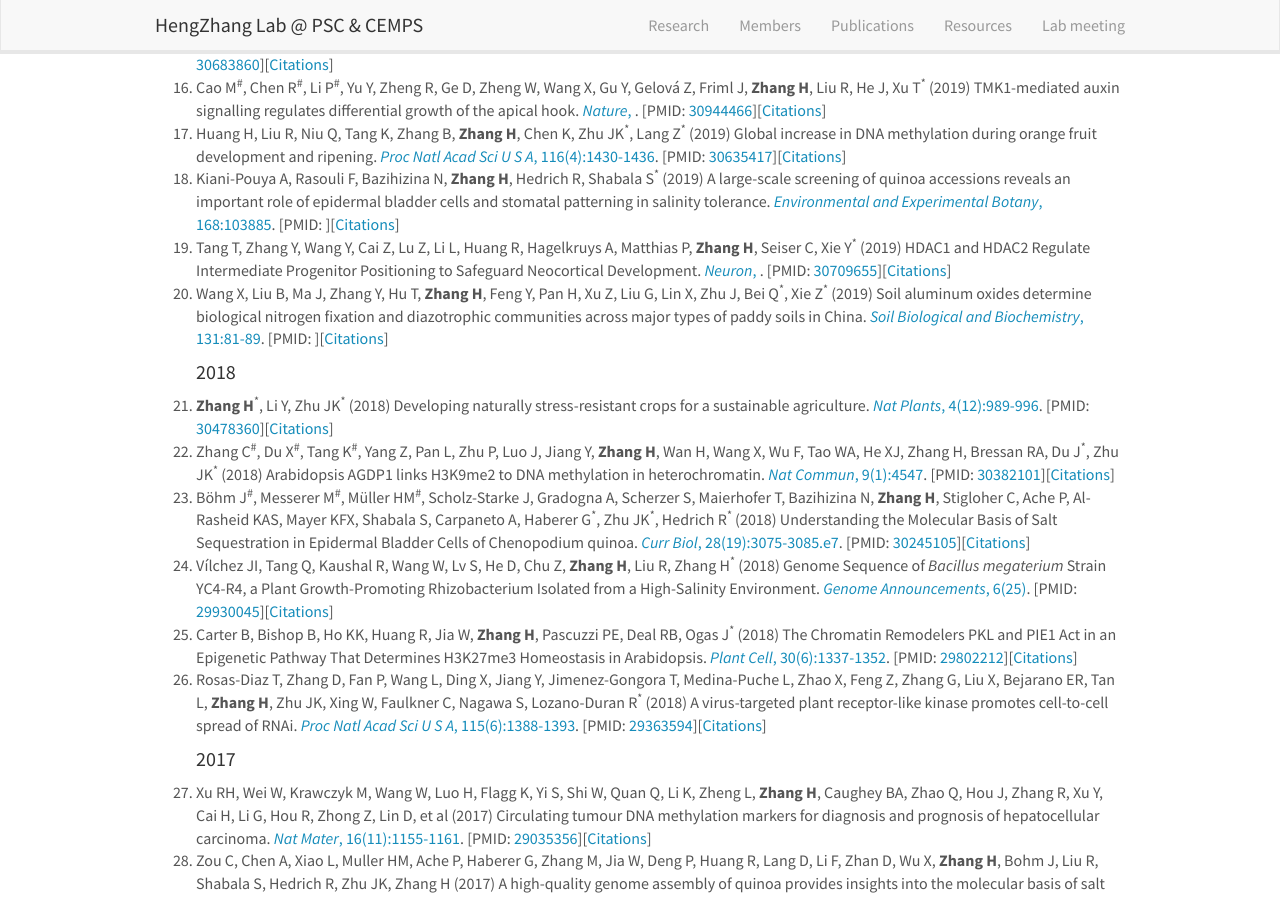
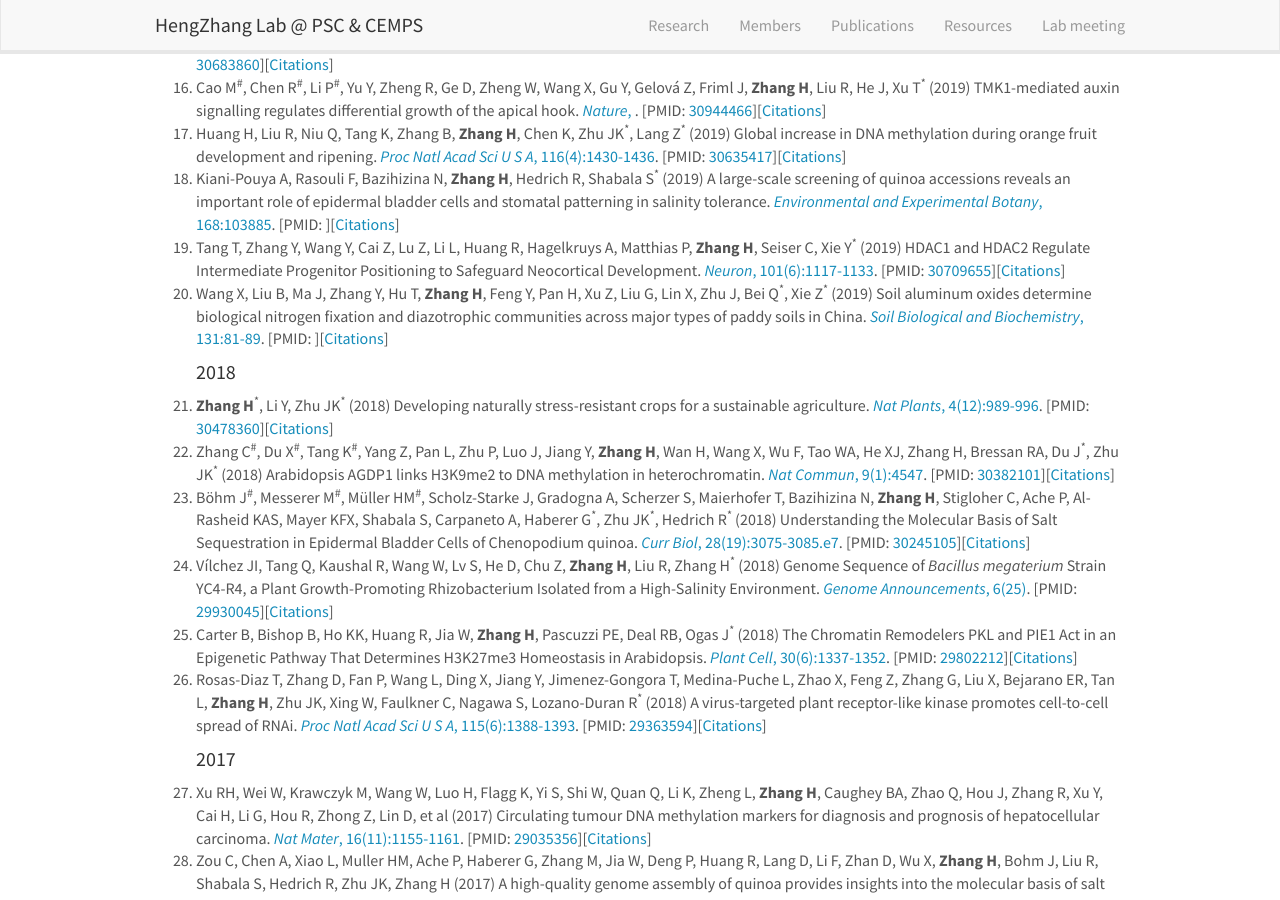
Before and after one commit to hengzhanglab/hengzhanglab.github.io, a Jekyll site: the page built from _pages/publications.md, in a window 1280 px wide and 900 px high, scrolled down 979 px. Built offline with Jekyll 4.4.1, drawn with Linux system fonts in a browser that asks for light colours; nearby versions of some CDN libraries.

Commit message:
Update publications.yml

```diff
--- a/_data/publications.yml
+++ b/_data/publications.yml
@@ -158,7 +158,7 @@
   authors: Tang T, Zhang Y, Wang Y, Cai Z, Lu Z, Li L, Huang R, Hagelkruys A, Matthias P, <b>Zhang H</b>, Seiser C, Xie Y<sup>*</sup>
   year: 2019
   journal: Neuron
-  display: ""
+  display: "101(6):1117-1133"
   doi: 10.1016/j.neuron.2019.01.007
   pmid: 30709655
 
```
